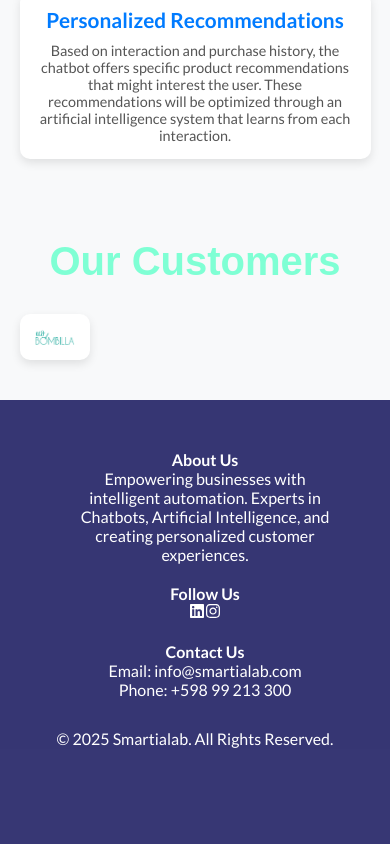
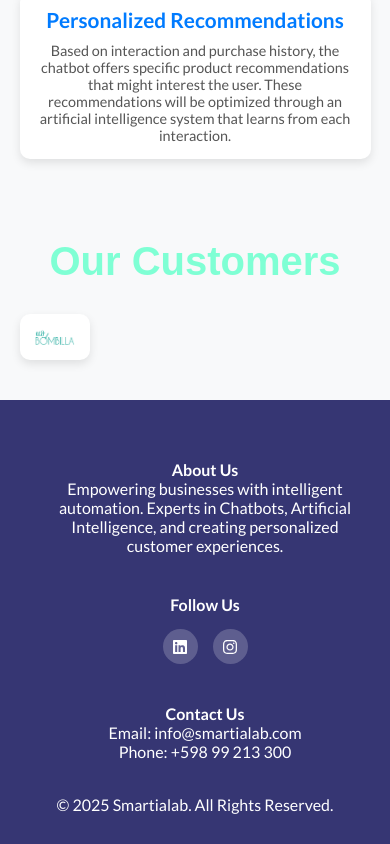
Before and after one commit to Joaquinelizondo/smartia, a React (Vite) app: page / in a window 390 px wide. Shown: the part 3570-4414 px from the top of the page. Before the commit the page ends 4338 px from the top, so only its background shows below. Built offline with nearby package versions, Linux system fonts and the light colour scheme.

Commit message:
src/Componentes/Footer/index.css

```diff
--- a/src/Componentes/Footer/index.css
+++ b/src/Componentes/Footer/index.css
@@ -1,13 +1,13 @@
 /* 🔹 Estilos generales del footer */
 .footer {
   display: flex;
-  flex-direction: column;
+  flex-direction: row; /* ✅ Mantiene todo en una fila */
   align-items: center;
   justify-content: center;
-  background-color:  rgba(55, 55, 116, 0.9); /* ✅ Fondo oscuro */
+  background-color: rgba(55, 55, 116, 0.9); /* ✅ Fondo oscuro */
   color: white;
   text-align: center;
-  padding: 20px;
+  padding: 30px 20px;
   width: 100%;
   position: relative;
   bottom: 0;
@@ -18,40 +18,103 @@
   display: flex;
   flex-wrap: wrap;
   justify-content: space-around;
-  width: 90%;
+  width: 100%;
   max-width: 1200px;
   padding: 20px;
+  gap: 20px;
+  margin-bottom: 1vw;
 }
 
 /* 🔹 Estilos de cada sección del footer */
 .footer-section {
   flex: 1;
-  min-width: 200px;
+  min-width: 250px;
   margin: 10px;
+  text-align: center; /* 🔥 Centra el contenido */
 }
 
-/* 🔹 Estilos para enlaces */
+/* 🔹 Estilos para títulos dentro del footer */
+.footer-section h3 {
+  font-size: 1.3rem;
+  margin-bottom: 15px;
+  text-align: center; /* 🔥 Centra el texto */
+  position: relative;
+  padding-bottom: 8px;
+}
+
+/* 🔹 Línea azul debajo de los títulos */
+.footer-section h3::after {
+  content: "";
+  display: block;
+  width: 60px;
+  height: 3px;
+  background-color: #0099ff;
+  margin: 5px auto 0;
+  border-radius: 2px;
+}
+
+/* 🔹 Estilos para los enlaces */
 .footer a {
-  color: white; /* ✅ Amarillo */
+  color: white;
   text-decoration: none;
   font-weight: bold;
+  transition: color 0.3s ease-in-out;
 }
 
 .footer a:hover {
-  color: #fff; /* ✅ Cambio de color al pasar el mouse */
+  color: #0099ff;
 }
 
 /* 🔹 Copyright */
 .footer-copy {
   font-size: 0.9rem;
-  margin-top: 10px;
+  margin-top: 20px;
   opacity: 0.8;
+  text-align: center;
 }
 
-/* 🔹 Responsividad para móviles */
+/* 🔹 Contenedor de íconos sociales */
+.social-icons {
+  display: flex;
+  justify-content: center;
+  align-items: center;
+  gap: 20px;
+  margin-top: 15px;
+}
+
+/* 🔹 Estilos generales de los íconos */
+.social-icons a {
+  display: flex;
+  justify-content: center;
+  align-items: center;
+  width: 40px;
+  height: 40px;
+  border-radius: 50%;
+  background-color: rgba(255, 255, 255, 0.2);
+  transition: transform 0.3s ease-in-out, background-color 0.3s ease-in-out;
+}
+
+/* 🔹 Efecto hover */
+.social-icons a:hover {
+  background-color: #0099ff;
+  transform: scale(1.1);
+}
+
+/* 🔹 Estilos de los iconos */
+.social-icons img {
+  width: 24px;
+  height: 24px;
+}
+
+/* 🔹 Responsividad para móviles (ajuste a columna cuando el espacio sea reducido) */
 @media (max-width: 768px) {
+  .footer {
+    flex-direction: column; /* 🔥 En móviles se apila */
+  }
+
   .footer-container {
     flex-direction: column;
+    align-items: center;
     text-align: center;
   }
 
@@ -59,4 +122,30 @@
     width: 100%;
     text-align: center;
   }
+
+  .footer-section h3 {
+    font-size: 1.2rem;
+  }
+
+  .footer-section h3::after {
+    width: 50px;
+  }
+
+  .social-icons {
+    gap: 15px;
+  }
+
+  .social-icons a {
+    width: 35px;
+    height: 35px;
+  }
+
+  .social-icons img {
+    width: 20px;
+    height: 20px;
+  }
+
+  .footer-copy {
+    font-size: 0.8rem;
+  }
 }
```
